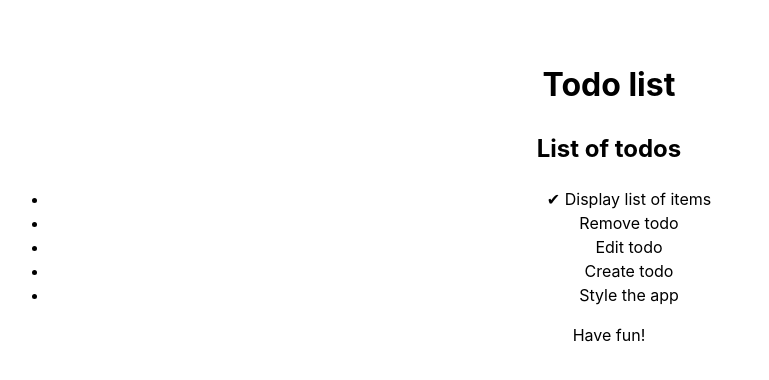
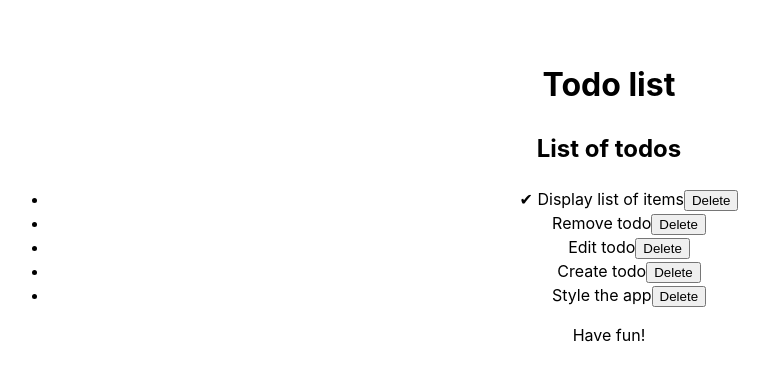
Before and after one commit to tataata/todo-app, a React (Vite) app: page / in a window 1280 px wide. Shown: the top 380 px of the page, without its empty margins (31-800 px from the left). Built offline with nearby package versions, Linux system fonts and the light colour scheme.

Commit message:
task 2: add delete button and handler for removal of the todo

```diff
--- a/src/App.jsx
+++ b/src/App.jsx
@@ -3,7 +3,7 @@ import './App.css'
 import List from './List'
 
 function App() {
-  const [ tasks ] = useState(
+  const [ tasks, setTasks ] = useState(
     [
       { task: 'Display list of items', status: 'closed', id: '01' },
       { task: 'Remove todo', status: 'open', id: '02' },
@@ -13,13 +13,18 @@ function App() {
     ]
   )
 
+  const deleteTask = (id) => {
+    let remainingTasks = tasks.filter(item => item.id !== id)
+    setTasks(remainingTasks);
+  }
+
   return (
     <>
      <header>
         <h1>Todo list</h1>
       </header>
       <main>
-        <List tasks={tasks} />
+        <List tasks={tasks} deleteItem={deleteTask} />
       </main>
       <footer>
         <p>Have fun!</p>
--- a/src/List.jsx
+++ b/src/List.jsx
@@ -1,13 +1,25 @@
-function List({ tasks }) {
+function List({ tasks, deleteItem }) {
 
   return (
     <>
-      {tasks.length === 0 ? <h2>There are no todos.</h2> :  <h2>List of todos</h2>}
+      {tasks.length === 0 ? (
+        <h2>There are no todos.</h2>
+      ) : (
+        <h2>List of todos</h2>
+      )}
       <ul>
-        {tasks.map(item => <li key={item.id}>{item.status == "closed" ? "✔ " : ""} {item.task}</li>)}
+        {tasks.map((item) => (
+          <li key={item.id}>
+            {item.status == "closed" ? "✔ " : ""}
+            {item.task}
+            <button type="button" onClick={() => deleteItem(item.id)}>
+              Delete
+            </button>
+          </li>
+        ))}
       </ul>
     </>
-  )
+  );
 }
 
-export default List
+export default List;
```
